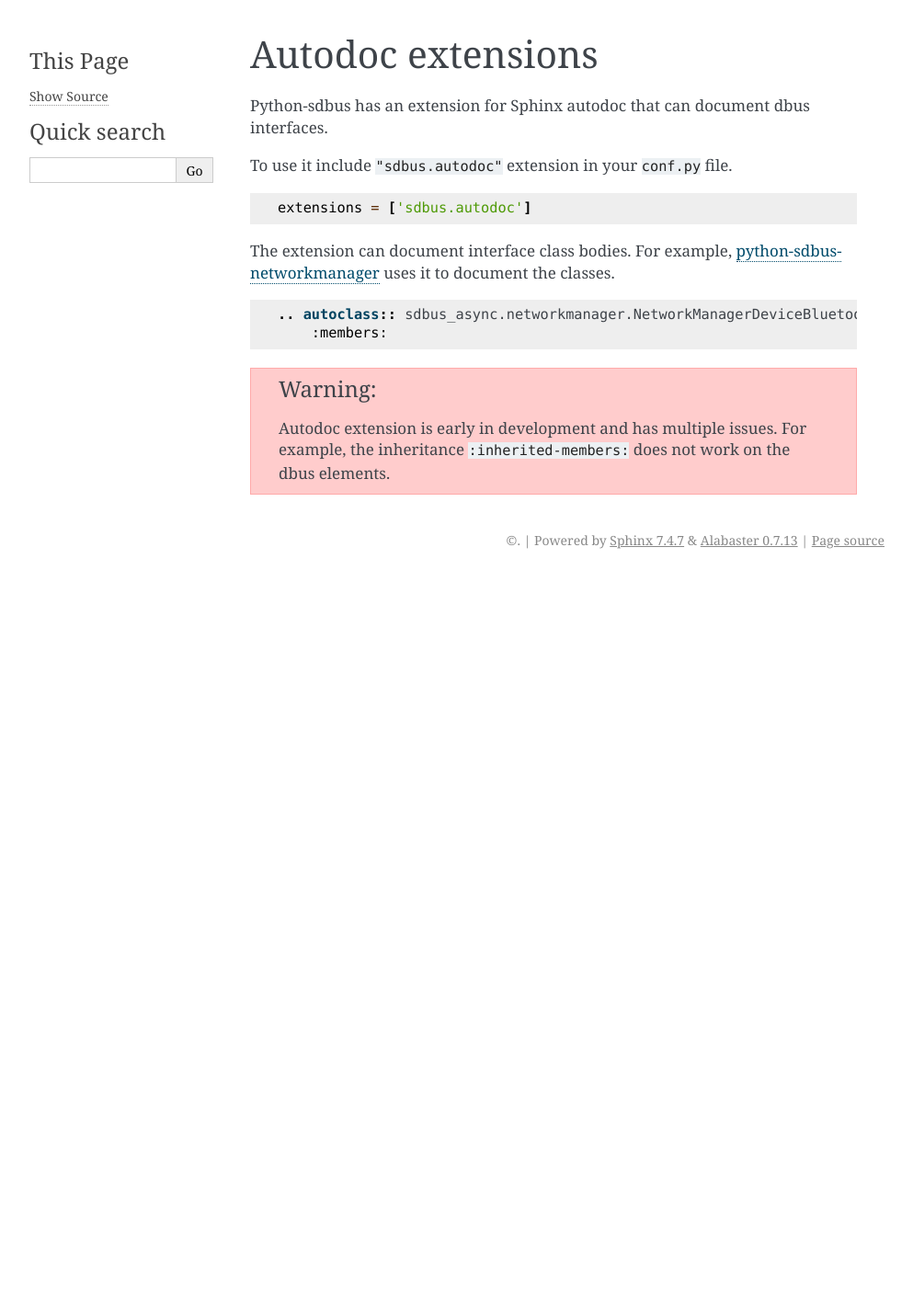
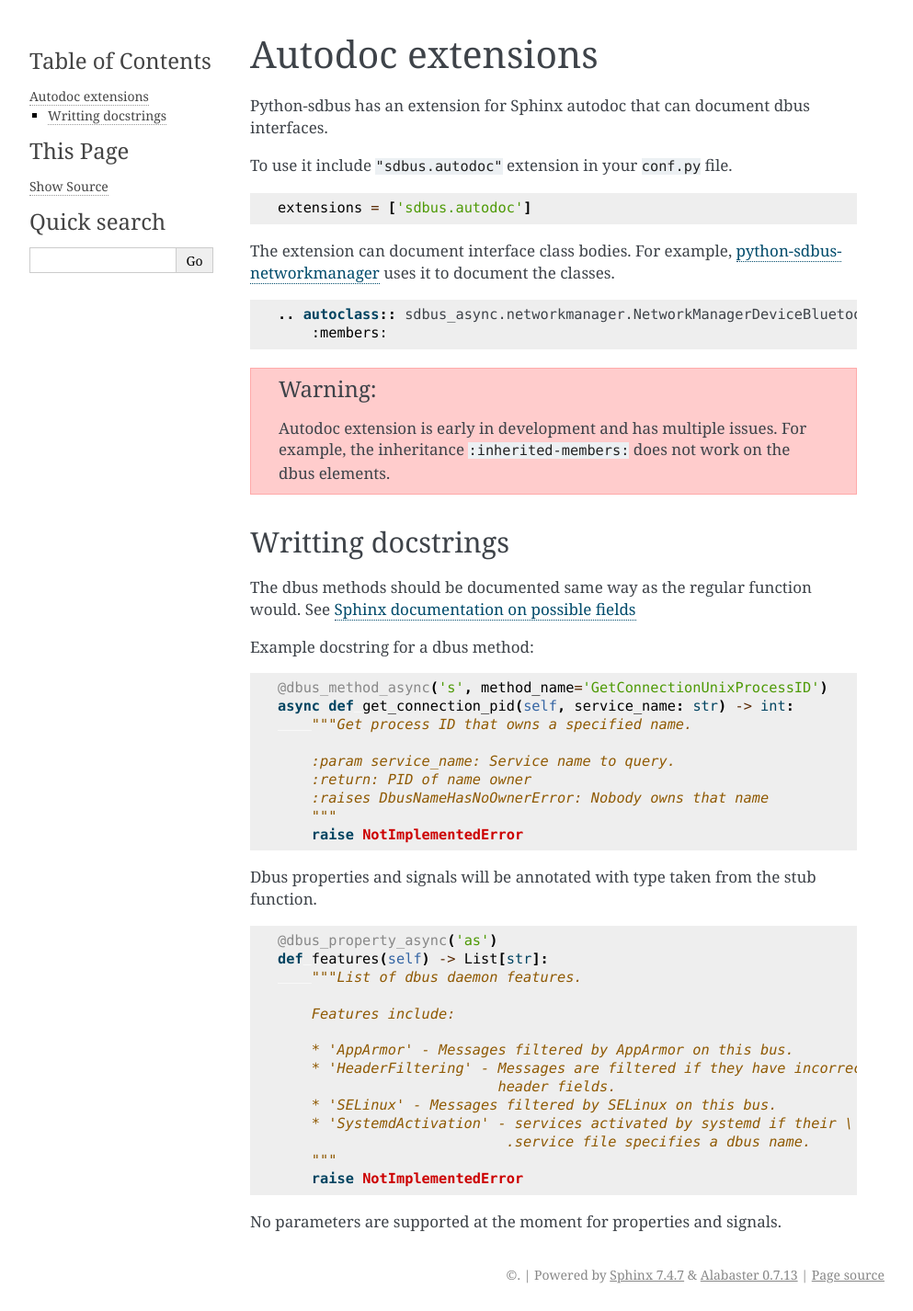
Before and after one commit to python-sdbus/python-sdbus, a Sphinx documentation site: the page built from docs/autodoc.rst, in a window 1280 px wide. Shown: the whole page at 92% size, without its empty margins (148-1141 px from the left). Built offline with Sphinx 7.4.7, drawn with Linux system fonts in a browser that asks for light colours; before the commit the page ends 900 px from its top, so only the background shows below that.

Commit message:
docs: Added docstrings section to autodoc

```diff
--- a/docs/autodoc.rst
+++ b/docs/autodoc.rst
@@ -23,3 +23,46 @@ uses it to document the classes.
 .. warning:: Autodoc extension is early in development and
     has multiple issues. For example, the inheritance ``:inherited-members:``
     does not work on the dbus elements.
+
+Writting docstrings
+-------------------
+
+The dbus methods should be documented same way as the regular function
+would. See `Sphinx documentation on possible fields \
+<https://www.sphinx-doc.org/en/master/usage/restructuredtext/domains.html#info-field-lists>`_
+
+Example docstring for a dbus method:
+
+.. code-block:: python
+
+    @dbus_method_async('s', method_name='GetConnectionUnixProcessID')
+    async def get_connection_pid(self, service_name: str) -> int:
+        """Get process ID that owns a specified name.
+
+        :param service_name: Service name to query.
+        :return: PID of name owner
+        :raises DbusNameHasNoOwnerError: Nobody owns that name
+        """
+        raise NotImplementedError
+
+Dbus properties and signals will be annotated with type taken from the
+stub function.
+
+.. code-block:: python
+
+    @dbus_property_async('as')
+    def features(self) -> List[str]:
+        """List of dbus daemon features.
+
+        Features include:
+
+        * 'AppArmor' - Messages filtered by AppArmor on this bus.
+        * 'HeaderFiltering' - Messages are filtered if they have incorrect \
+                              header fields.
+        * 'SELinux' - Messages filtered by SELinux on this bus.
+        * 'SystemdActivation' - services activated by systemd if their \
+                               .service file specifies a dbus name.
+        """
+        raise NotImplementedError
+
+No parameters are supported at the moment for properties and signals.
```
